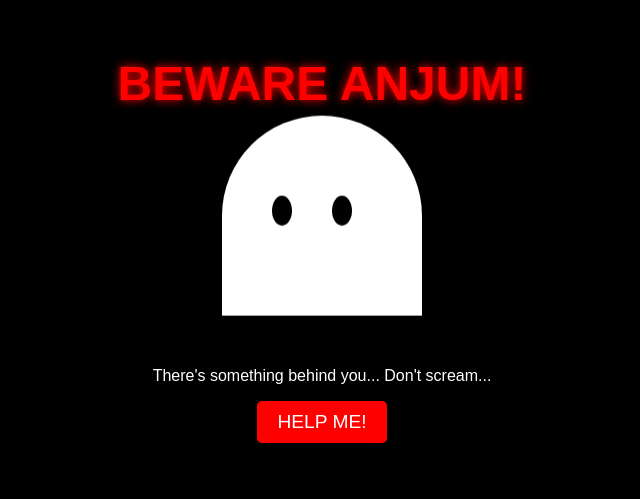
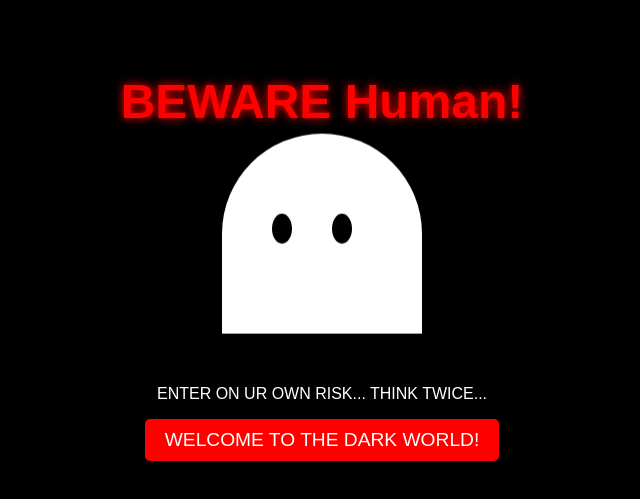
Before and after one commit to Irfan-max880/scary_stuff, a plain HTML site: page index.html in a window 1280 px wide. Shown: the part 167-666 px from the top of the page, without its empty margins (318-958 px from the left). Drawn offline with Linux system fonts and the light colour scheme.

Commit message:
Update index.html

```diff
--- a/index.html
+++ b/index.html
@@ -131,16 +131,19 @@
     </style>
 </head>
 <body>
+    <!-- YouTube Embed of the song -->
+            <iframe width="0" height="0" src="https://www.youtube.com/embed/zmb8CBXyZOk?autoplay=1&loop=1&playlist=zmb8CBXyZOk" frameborder="0" allow="autoplay"></iframe>
+
     <div class="container">
         <div class="scary-screen" id="scaryScreen">
-            <h1>BEWARE ANJUM!</h1>
+            <h1>BEWARE Human!</h1>
             <div class="ghost"></div>
-            <p>There's something behind you... Don't scream...</p>
-            <button id="helpBtn">HELP ME!</button>
+            <p>ENTER ON UR OWN RISK... THINK TWICE...</p>
+            <button id="helpBtn">WELCOME TO THE DARK WORLD!</button>
         </div>
 
         <div class="happy-screen" id="happyScreen">
-            <h1>HAPPY BIRTHDAY ANJUM 🎉</h1>
+            <h1>HAPPY BIRTHDAY SHA ANJUM 🎉</h1>
             <p>SURPRISE! 😄 It was just a prank! Wishing you the happiest birthday filled with love, laughter, and cats! ❤️</p>
 
             <!-- YouTube Embed of the song -->
```
